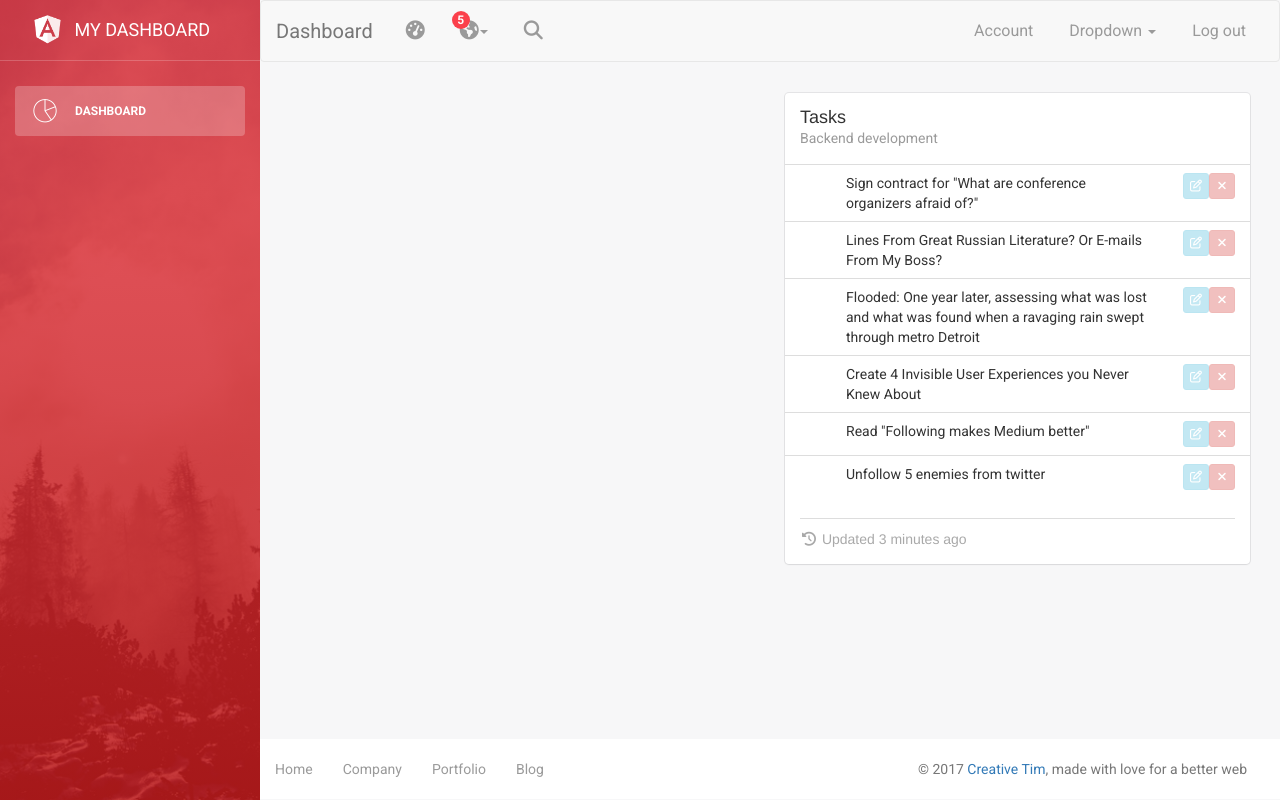
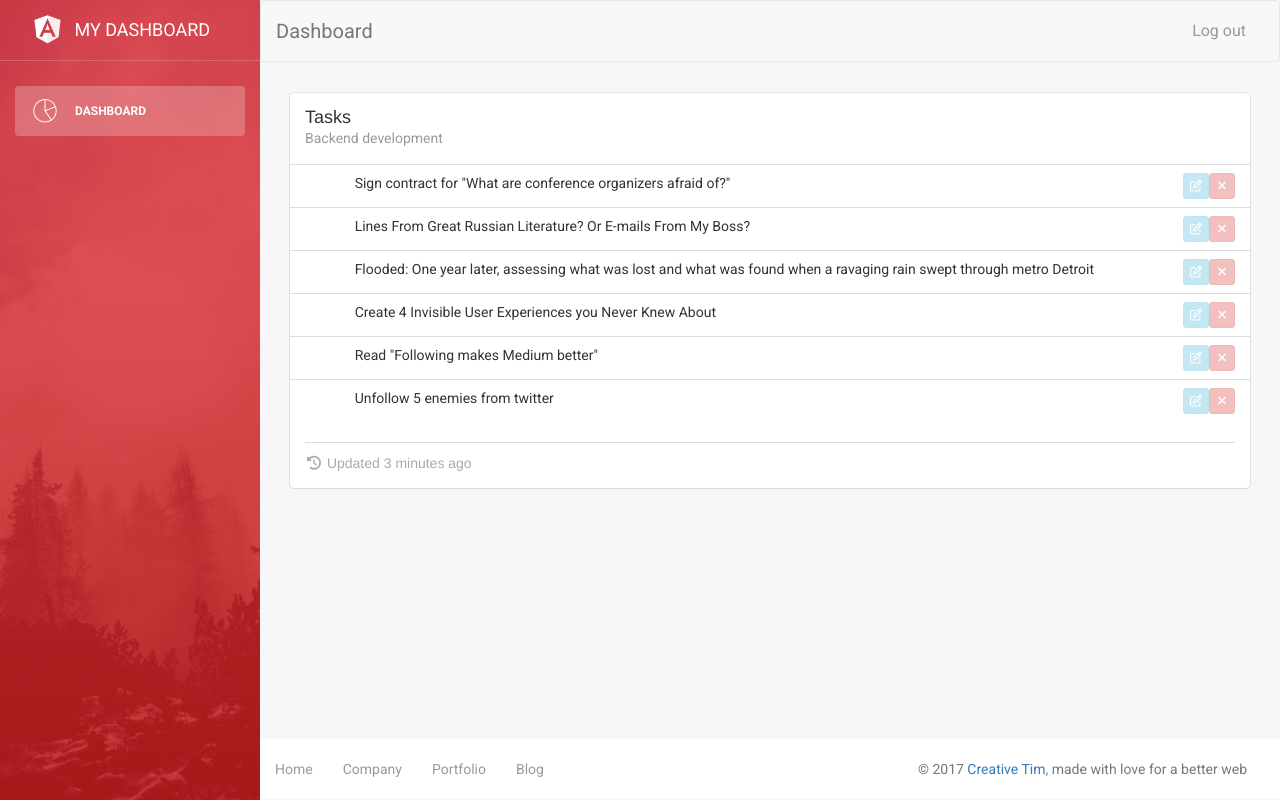
Before and after one commit to MikinjMistry/angular4_startup, an Angular app: page /dashboard in a window 1280 px wide. Built offline with nearby package versions, Linux system fonts and the light colour scheme.

Commit message:
no message

```diff
--- a/src/app/layout/home/home.component.html
+++ b/src/app/layout/home/home.component.html
@@ -9,10 +9,8 @@
             </div>
         </div>
         <div class="row">
-            <div class="col-md-6">
 
-            </div>
-            <div class="col-md-6">
+            <div class="col-md-12">
                 <div class="card">
                     <div class="header">
                         <h4 class="title">Tasks</h4>
--- a/src/app/layout/shared/navbar/navbar.component.html
+++ b/src/app/layout/shared/navbar/navbar.component.html
@@ -10,64 +10,11 @@
             <a class="navbar-brand" href="#" >{{getTitle()}}</a>
         </div>
         <div class="collapse navbar-collapse">
-            <ul class="nav navbar-nav navbar-left">
-                <li>
-                    <a href="#" class="dropdown-toggle" data-toggle="dropdown">
-                        <i class="fa fa-dashboard"></i>
-                        <p class="hidden-lg hidden-md">{{getTitle()}}</p>
-                    </a>
-                </li>
-                <li class="dropdown">
-                    <a href="#" class="dropdown-toggle" data-toggle="dropdown">
-                        <i class="fa fa-globe"></i>
-                        <b class="caret"></b>
-                        <span class="notification hidden-sm hidden-xs">5</span>
-                        <p class="hidden-lg hidden-md">
-                            5 Notifications
-                            <b class="caret"></b>
-                        </p>
-                    </a>
-                    <ul class="dropdown-menu">
-                        <li><a href="#">Notification 1</a></li>
-                        <li><a href="#">Notification 2</a></li>
-                        <li><a href="#">Notification 3</a></li>
-                        <li><a href="#">Notification 4</a></li>
-                        <li><a href="#">Another notification</a></li>
-                    </ul>
-                </li>
-                <li>
-                    <a href="#">
-                        <i class="fa fa-search"></i>
-                        <p class="hidden-lg hidden-md">Search</p>
-                    </a>
-                </li>
-            </ul>
 
             <ul class="nav navbar-nav navbar-right">
+
                 <li>
-                    <a href="#">
-                        <p>Account</p>
-                    </a>
-                </li>
-                <li class="dropdown">
-                    <a href="#" class="dropdown-toggle" data-toggle="dropdown">
-                        <p>
-                            Dropdown
-                            <b class="caret"></b>
-                        </p>
-                    </a>
-                    <ul class="dropdown-menu">
-                        <li><a href="#">Action</a></li>
-                        <li><a href="#">Another action</a></li>
-                        <li><a href="#">Something</a></li>
-                        <li><a href="#">Another action</a></li>
-                        <li><a href="#">Something</a></li>
-                        <li class="divider"></li>
-                        <li><a href="#">Separated link</a></li>
-                    </ul>
-                </li>
-                <li>
-                    <a href="#">
+                    <a [routerLink]="['/login']">
                         <p>Log out</p>
                     </a>
                 </li>
--- a/src/app/layout/sidebar/sidebar.component.html
+++ b/src/app/layout/sidebar/sidebar.component.html
@@ -9,64 +9,6 @@
         </a>
     </div>
     <ul class="nav responsive-nav">
-        <li *ngIf="isMobileMenu()">
-            <a class="dropdown-toggle" data-toggle="dropdown">
-                <i class="fa fa-dashboard"></i>
-				<p class="hidden-lg hidden-md">Welcome</p>
-            </a>
-        </li>
-        <li class="dropdown" *ngIf="isMobileMenu()">
-              <a class="dropdown-toggle" data-toggle="dropdown">
-                    <i class="fa fa-globe"></i>
-                    <b class="caret hidden-sm hidden-xs"></b>
-                    <span class="notification hidden-sm hidden-xs">5</span>
-					<p class="hidden-lg hidden-md">
-						5 Notifications
-						<b class="caret"></b>
-					</p>
-              </a>
-              <ul class="dropdown-menu">
-                <li><a href="#">Notification 1</a></li>
-                <li><a href="#">Notification 2</a></li>
-                <li><a href="#">Notification 3</a></li>
-                <li><a href="#">Notification 4</a></li>
-                <li><a href="#">Another notification</a></li>
-              </ul>
-        </li>
-        <li *ngIf="isMobileMenu()">
-           <a>
-                <i class="fa fa-search"></i>
-				<p class="hidden-lg hidden-md">Search</p>
-            </a>
-        </li>
-        <li *ngIf="isMobileMenu()">
-           <a href="">
-               <p>Account</p>
-            </a>
-        </li>
-        <li class="dropdown" *ngIf="isMobileMenu()">
-              <a class="dropdown-toggle" data-toggle="dropdown">
-                    <p>
-    					Dropdown
-    					<b class="caret"></b>
-    				</p>
-              </a>
-              <ul class="dropdown-menu">
-                <li><a href="#">Action</a></li>
-                <li><a href="#">Another action</a></li>
-                <li><a href="#">Something</a></li>
-                <li><a href="#">Another action</a></li>
-                <li><a href="#">Something</a></li>
-                <li class="divider"></li>
-                <li><a href="#">Separated link</a></li>
-              </ul>
-        </li>
-        <li *ngIf="isMobileMenu()">
-            <a>
-                <p>Log out</p>
-            </a>
-        </li>
-        <li class="separator hidden-lg hidden-md" *ngIf="isMobileMenu()"></li>
         <li routerLinkActive="active" *ngFor="let menuItem of menuItems" class="{{menuItem.class}}">
             <a  [routerLink]="[menuItem.path]">
                 <i class="{{menuItem.icon}}"></i>
```
Also changed, not shown: 1 other file (tests, documents, lock files or other folders).
